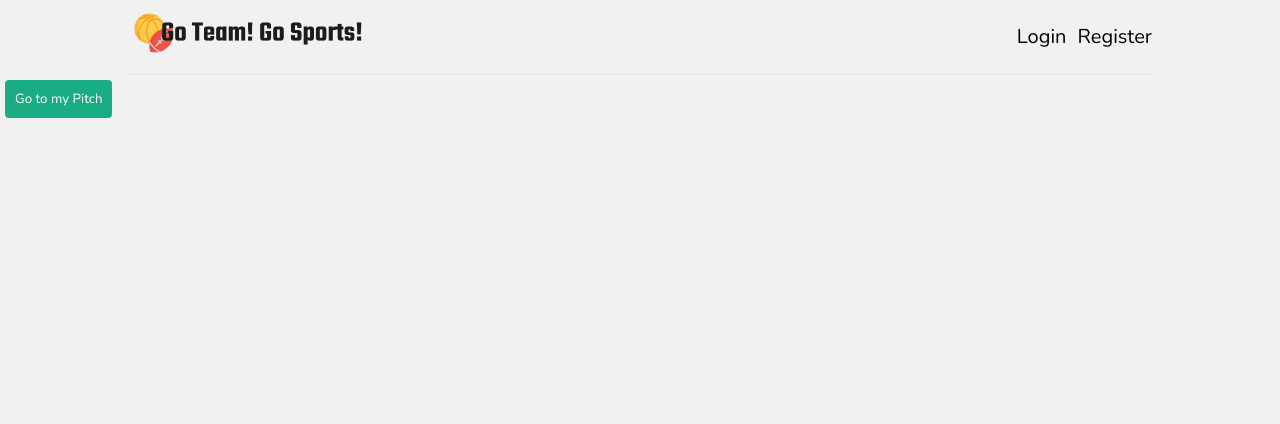
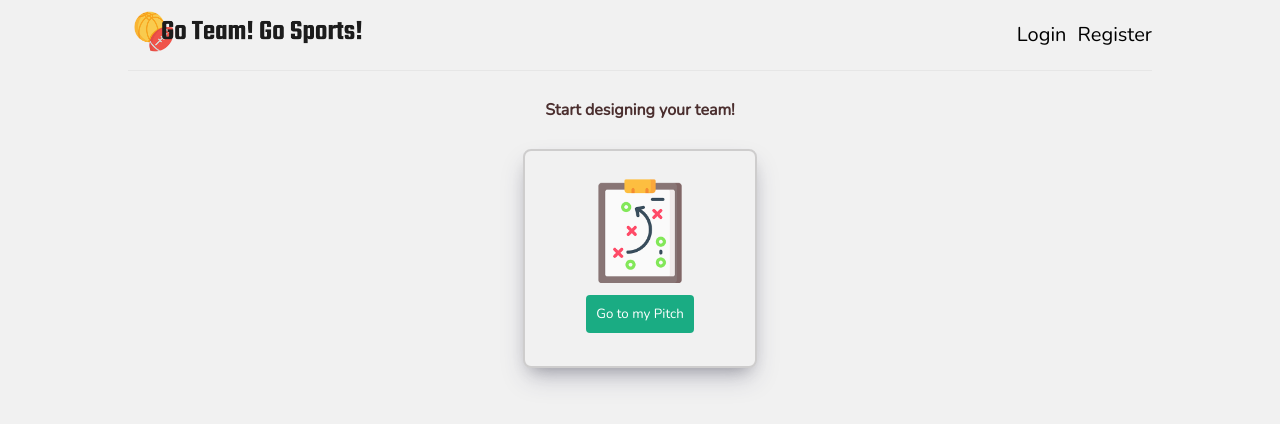
Before and after one commit to Huzthepro/Go-Sports, a React (Create React App) app in the folder frontend/: page / in a window 1280 px wide. Shown: the top 424 px of the page. Built offline with nearby package versions, Linux system fonts and the light colour scheme.

Commit message:
Done: Home Page redesigned

```diff
--- a/frontend/src/components/Spinner.js
+++ b/frontend/src/components/Spinner.js
@@ -1,4 +1,4 @@
-function Spinner(spinMessage) {
+function Spinner({ spinMessage }) {
   return (
     <div className="loadingSpinnerContainer">
       <div className="loadingSpinner"></div>
--- a/frontend/src/index.css
+++ b/frontend/src/index.css
@@ -54,6 +54,7 @@ h3 {
 /* ---------------------------- Header ---------------------------- */
 .header {
   /* Position */
+  height: 71px;
   margin: auto;
   display: flex;
   justify-content: space-between;
@@ -173,9 +174,48 @@ h3 {
 
 /* ---------------------------- MAIN PAGE ---------------------------- */
 /* homepage */
+
+.home-page {
+  padding: calc(8px + 1.5625vw);
+}
+.home-page h4 {
+  text-align: center;
+  color: #4b2f2f;
+}
+.games {
+  display: flex;
+  align-items: center;
+  justify-content: center;
+  width: 100%;
+  padding: calc(8px + 1.5625vw);
+}
+.game-card {
+  display: flex;
+  align-items: center;
+  justify-content: center;
+  flex-direction: column;
+  border: 2px solid #5a58583b;
+  width: 20%;
+  padding: calc(8px + 1.5625vw);
+  border-radius: 8px;
+  box-shadow: rgba(50, 50, 93, 0.25) 0px 13px 27px -5px,
+    rgba(0, 0, 0, 0.3) 0px 8px 16px -8px;
+}
+.game-card:hover {
+  box-shadow: rgba(50, 50, 93, 0.25) 0px 6px 12px -2px,
+    rgba(0, 0, 0, 0.3) 0px 3px 7px -3px;
+}
+.card-img-container {
+  width: 60%;
+}
+.card-img-container img {
+  width: 100%;
+}
+
+/* ---------------------------- PITCH PAGE ---------------------------- */
 .home {
 }
-/* Create player */
+/* -------- Create Player Section --------*/
 .form-create-player {
   width: 100%;
   display: flex;
@@ -202,7 +242,7 @@ h3 {
   border: 1px solid #e6e6e6;
   font-family: inherit;
 }
-/* Pitch + Players */
+/* -------- PITCH + PLAYERS Section --------*/
 .edit-container {
   width: 100%;
   padding: 0 calc(8px + 1.5625vw) calc(8px + 1.5625vw) calc(8px + 1.5625vw);
@@ -211,10 +251,9 @@ h3 {
   justify-content: space-between;
 }
 
-/* Pitch */
+/* -------- PITCH Section --------*/
 .pitch {
   position: relative;
-
   width: 60%;
   overflow: hidden;
   border: #232323 solid 3px;
@@ -265,7 +304,7 @@ h3 {
 .player-image-container img {
   width: 100%;
 }
-/* Player Details */
+/* -------- PLAYER DETAILS Section --------*/
 .players {
   /* Position */
   display: grid;
@@ -350,7 +389,7 @@ h3 {
   color: #333333;
 }
 
-/* Useful Componenets */
+/* -------- Useful Componenets --------*/
 .green-button {
   margin: 5px;
   padding: 10px;
--- a/frontend/src/pages/Home.js
+++ b/frontend/src/pages/Home.js
@@ -1,9 +1,22 @@
 import { Link } from "react-router-dom";
+import { useAuthContext } from "../hooks/useAuthContext";
+import tactic from "../assets/tactic.png";
 const Home = () => {
+  const { user } = useAuthContext();
+  const link = user ? "/pitch" : "/login";
   return (
-    <Link to={`/pitch`}>
-      <button className="green-button"> Go to my Pitch</button>
-    </Link>
+    <div className="home-page">
+      <h4>Start designing your team!</h4>
+      <div className="games">
+        <Link className="game-card" to={link}>
+          <div className="card-img-container">
+            <img src={tactic} alt="Team design"></img>
+          </div>
+
+          <button className="green-button"> Go to my Pitch</button>
+        </Link>
+      </div>
+    </div>
   );
 };
 
--- a/frontend/src/pages/Login.js
+++ b/frontend/src/pages/Login.js
@@ -17,7 +17,7 @@ const Login = () => {
   return (
     <section className="form">
       <h3>Login</h3>
-      {isLoading && <Spinner spinMessage={true} />}
+      {isLoading && <Spinner spinMessage={isLoading} />}
       <form onSubmit={handleSubmit}>
         <div className="form-group">
           <input
--- a/frontend/src/pages/Signup.js
+++ b/frontend/src/pages/Signup.js
@@ -17,7 +17,7 @@ const Signup = () => {
   return (
     <section className="form">
       <h3>Sign up</h3>
-      {isLoading && <Spinner spinMessage={true} />}
+      {isLoading && <Spinner spinMessage={isLoading} />}
       <form onSubmit={handleSubmit}>
         <div className="form-group">
           <input
```
Also changed, not shown: frontend/src/assets/tactic.png (added).
